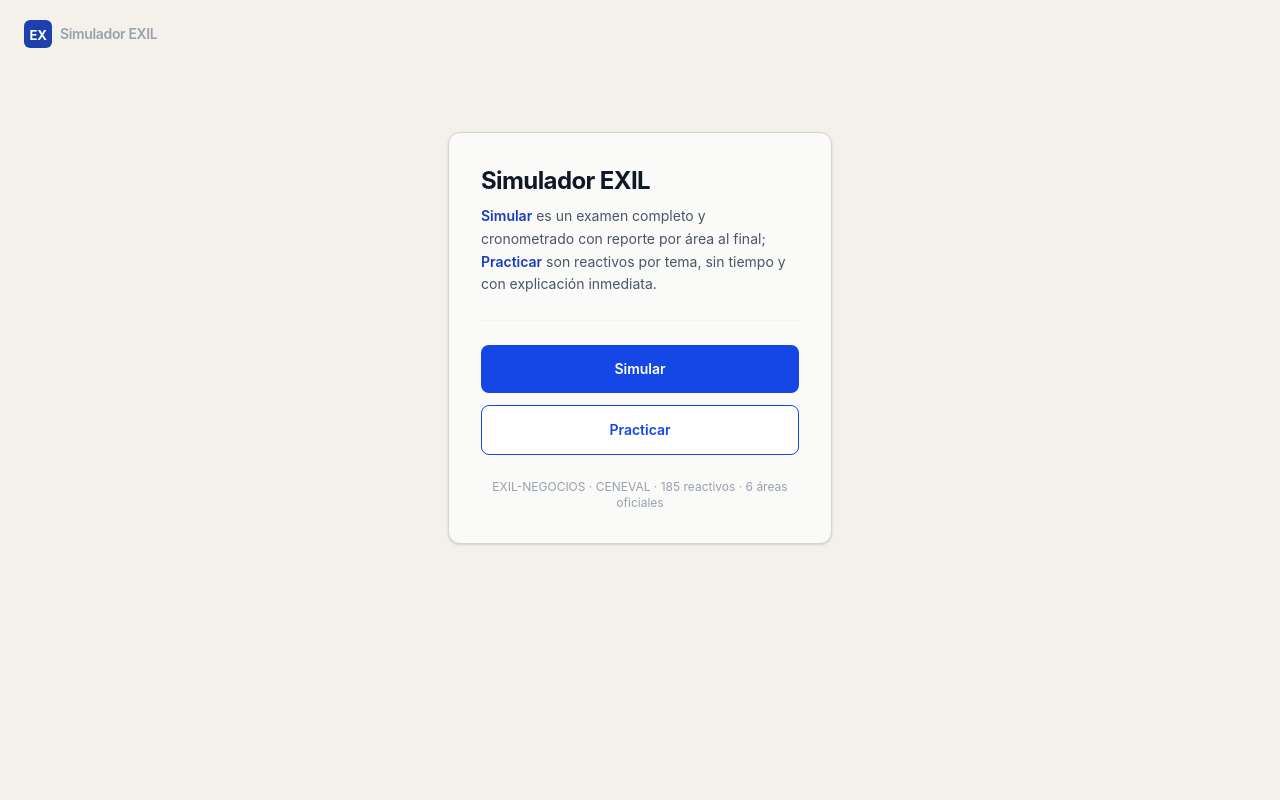
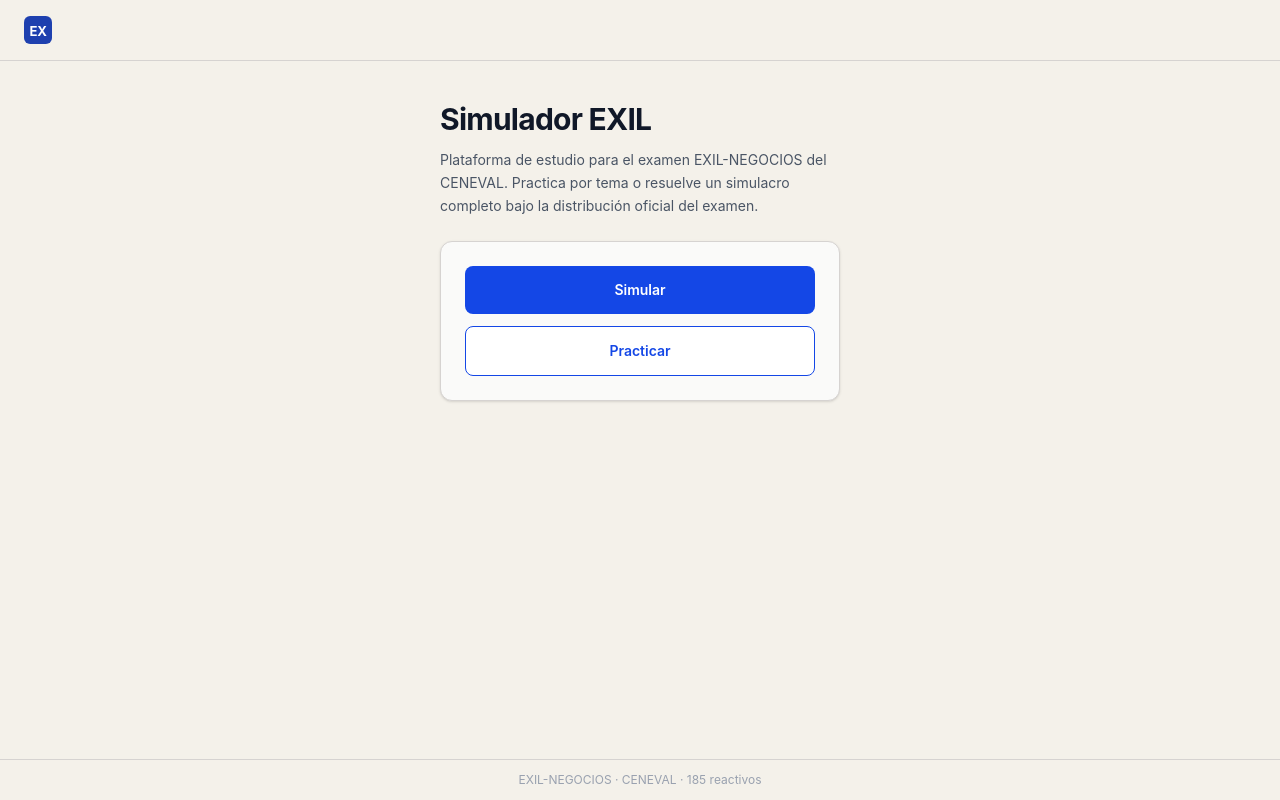
Before and after one commit to gabdiasalejandro/simulador-exil, a React (Vite) app: page / in a window 1280 px wide. Built offline with nearby package versions, Linux system fonts and the light colour scheme.

Commit message:
feat(ui): landing con titulo fuera de la card y lineas delgadas de borde
Titulo y parrafo descriptivo (general, no por modo) arriba y fuera de la card;
la card solo contiene los botones. Lineas delgadas delimitan la vista arriba
(header) y abajo (footer minimo) en lugar de espacio en blanco.

```diff
--- a/src/ui/features/landing/LandingShell.tsx
+++ b/src/ui/features/landing/LandingShell.tsx
@@ -29,35 +29,30 @@
 /**
  * Pantalla de inicio del simulador.
  *
- * Marca discreta arriba a la izquierda y una card central con los dos modos
- * activos (Simular y Practicar). La explicación de ambos vive en el párrafo
- * bajo el título. Tono sobrio. Solo presentación.
+ * Líneas delgadas delimitan la vista arriba y abajo. El título y un párrafo
+ * descriptivo van fuera y arriba de la card, que solo contiene las acciones.
+ * Tono sobrio. Solo presentación.
  */
 export function LandingShell({ onSimular, onPracticar }: LandingShellProps) {
   return (
     <main className="flex min-h-screen flex-col bg-crema">
-      {/* Marca discreta arriba a la izquierda */}
-      <header className="flex items-center gap-2 px-6 py-5">
+      {/* Línea delgada superior + marca */}
+      <header className="flex items-center gap-2 border-b border-stone-300 px-6 py-4">
         <Logo />
-        <span className="text-sm font-semibold tracking-tight text-gray-400">
-          Simulador EXIL
-        </span>
       </header>
 
-      {/* Márgenes arriba y abajo de toda la vista (py en el contenedor) */}
-      <div className="flex flex-1 justify-center px-6 py-16">
-        <section className="w-full max-w-sm self-start rounded-xl border border-stone-300 bg-stone-50 p-8 shadow-sm">
-          <h1 className="text-2xl font-bold tracking-tight text-gray-900">
+      {/* Contenido: título y explicación fuera de la card */}
+      <div className="mx-auto w-full max-w-md flex-1 px-6 py-10">
+        <h1 className="text-3xl font-bold tracking-tight text-gray-900">
           Simulador EXIL
         </h1>
-          <p className="mt-2 text-sm leading-relaxed text-gray-600">
-            <span className="font-semibold text-blue-800">Simular</span> es un examen
-            completo y cronometrado con reporte por área al final;{' '}
-            <span className="font-semibold text-blue-800">Practicar</span> son reactivos
-            por tema, sin tiempo y con explicación inmediata.
+        <p className="mt-3 text-sm leading-relaxed text-gray-600">
+          Plataforma de estudio para el examen EXIL-NEGOCIOS del CENEVAL. Practica por
+          tema o resuelve un simulacro completo bajo la distribución oficial del examen.
         </p>
 
-          <div className="mt-6 grid gap-3 border-t border-gray-100 pt-6">
+        {/* Card: solo las acciones */}
+        <section className="mt-6 grid gap-3 rounded-xl border border-stone-300 bg-stone-50 p-6 shadow-sm">
           <Button
             label="Simular"
             variant="primary"
@@ -70,13 +65,13 @@
             onClick={onPracticar}
             className="w-full py-3.5 text-base"
           />
+        </section>
       </div>
 
-          <p className="mt-6 text-center text-xs text-gray-400">
-            EXIL-NEGOCIOS · CENEVAL · 185 reactivos · 6 áreas oficiales
-          </p>
-        </section>
-      </div>
+      {/* Línea delgada inferior + footer mínimo */}
+      <footer className="border-t border-stone-300 px-6 py-3 text-center text-xs text-gray-400">
+        EXIL-NEGOCIOS · CENEVAL · 185 reactivos
+      </footer>
     </main>
   );
 }
```
Also changed, not shown: 1 other file (tests, documents, lock files or other folders). Lines whose indentation alone changed are shown as unchanged.
